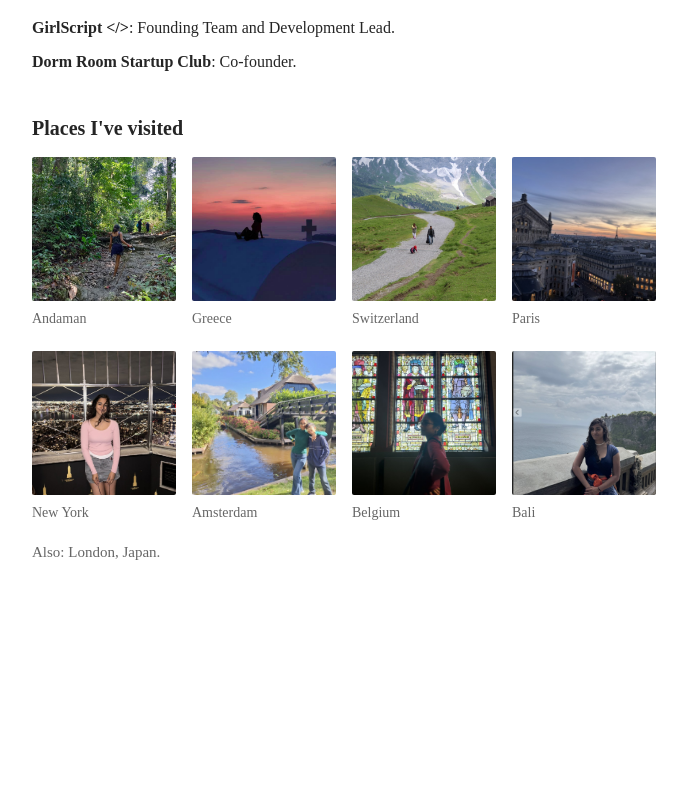
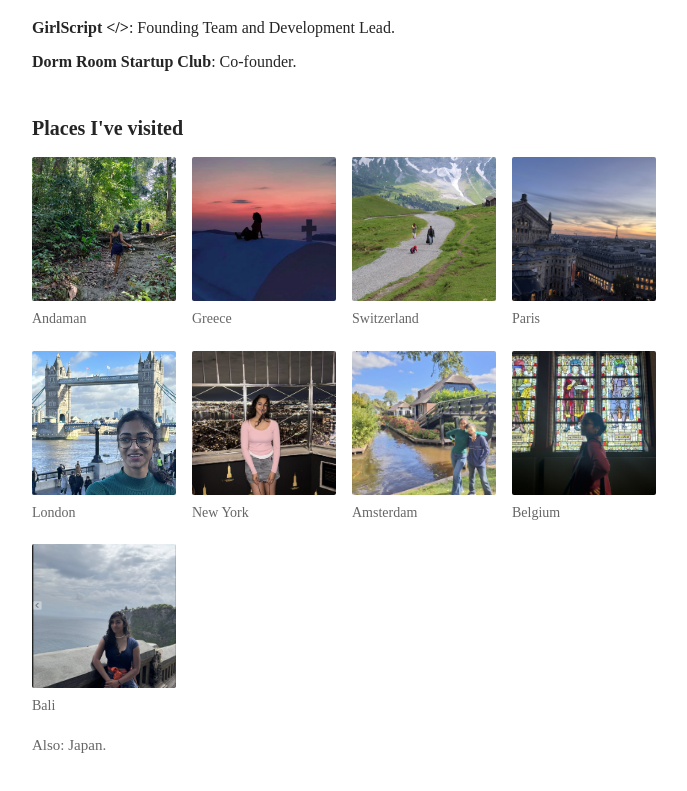
Before and after one commit to Arushigandhi/arushi-portfolio, a Next.js app: page / in a window 1280 px wide. Shown: the part 1097-1888 px from the top of the page, without its empty margins (258-945 px from the left). Before the commit the page ends 1741 px from the top, so only its background shows below. Built offline with nearby package versions, Linux system fonts and the light colour scheme.

Commit message:
Add London travel photo

```diff
--- a/src/app/page.tsx
+++ b/src/app/page.tsx
@@ -7,7 +7,7 @@ const places: { name: string; photo?: string }[] = [
   { name: "Greece", photo: "/assets/travel/greece.png" },
   { name: "Switzerland", photo: "/assets/travel/switzerland.png" },
   { name: "Paris", photo: "/assets/travel/paris.jpg" },
-  { name: "London" },
+  { name: "London", photo: "/assets/travel/london.jpg" },
   { name: "New York", photo: "/assets/travel/new-york.jpg" },
   { name: "Amsterdam", photo: "/assets/travel/amsterdam.jpg" },
   { name: "Belgium", photo: "/assets/travel/belgium.jpg" },
```
Also changed, not shown: public/assets/travel/london.jpg (added).
